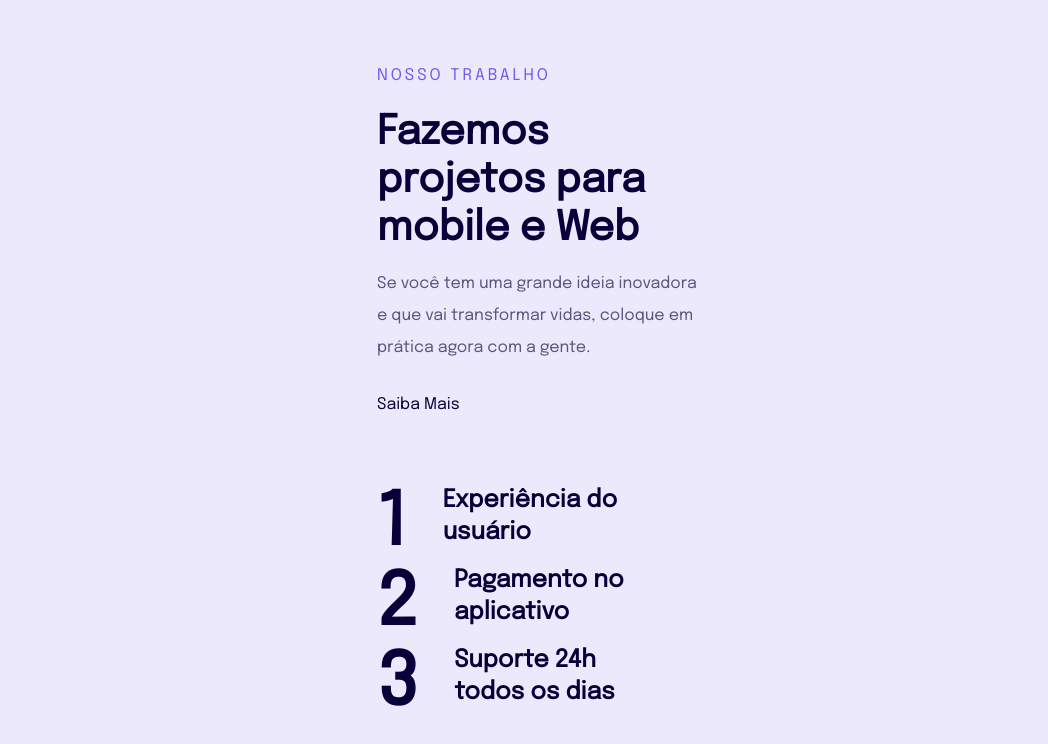
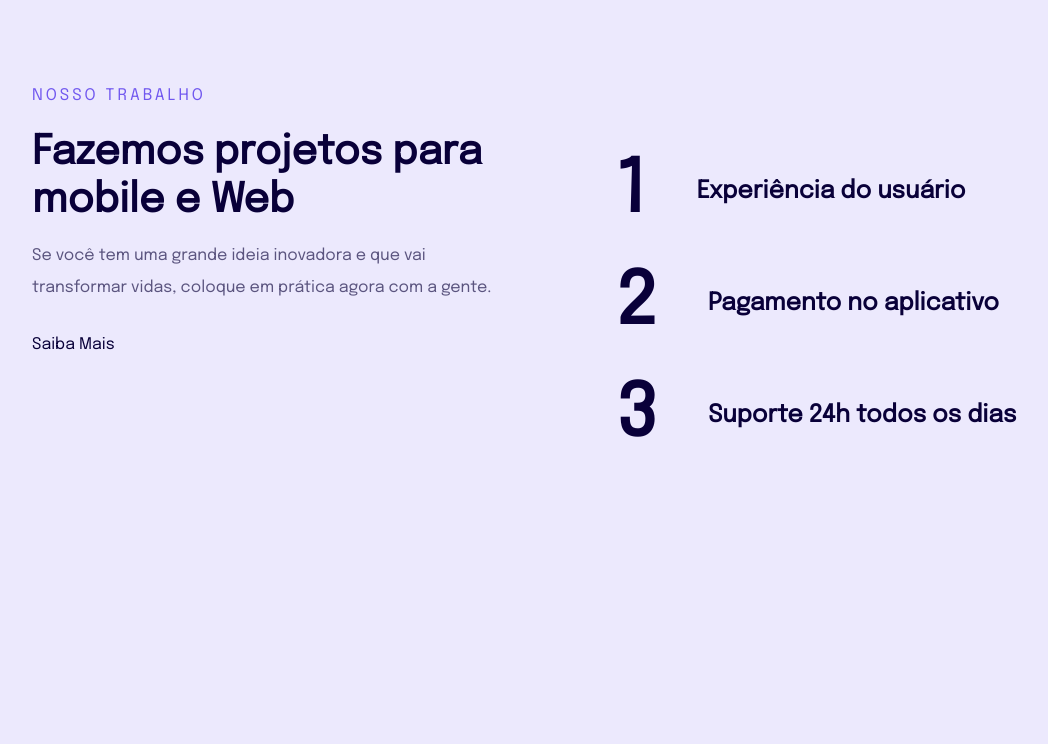
Before and after one commit to juliannalencar/explorer, a plain HTML site: page responsividade/index.html in a window 1280 px wide. Shown: the whole page, without its empty margins (98-1146 px from the left). Drawn offline with Linux system fonts and the light colour scheme.

Commit message:
Finalizing Initial Project

```diff
--- a/responsividade/index.html
+++ b/responsividade/index.html
@@ -14,14 +14,15 @@
 </head>
 <body>
   <main>
-    <p>Nosso Trabalho</p>
+    <div>
+      <p>Nosso Trabalho</p>
 
-    <h1>Fazemos projetos para mobile e Web</h1>
+      <h1>Fazemos projetos para mobile e Web</h1>
 
-    <p>Se você tem uma grande ideia inovadora e que vai transformar vidas, coloque em prática agora com a gente.</p>
+      <p>Se você tem uma grande ideia inovadora e que vai transformar vidas, coloque em prática agora com a gente.</p>
 
-    <a href="#">Saiba Mais</a>
-
+      <a href="#">Saiba Mais</a>
+    </div>
     <ul>
       <li><span>1</span>Experiência do usuário</li>
       <li><span>2</span>Pagamento no aplicativo</li>
--- a/responsividade/style.css
+++ b/responsividade/style.css
@@ -80,6 +80,10 @@ ul li {
   gap: 3.8rem;
 }
 
+ul li + li {
+  margin-top: 3.2rem;
+}
+
 ul li span {
   font-weight: 700;
   font-size: 7.2rem;
@@ -88,3 +92,31 @@ ul li span {
 
   color: #090039;
 }
+
+/* media queries */
+@media (min-width: 700px) {
+
+  body {
+    padding: 8rem;
+  }
+
+  main {
+    max-width: 1020px;
+    display: flex;
+    gap: 10.0rem;
+  }
+
+  main > div {
+    max-width: 484px;
+  }
+
+  ul li {
+    gap: 5.3rem;
+    max-width: 4500px;
+    align-items: center;
+  }
+
+  ul li + li {
+    margin-top: 3.2rem;
+  }
+}
```
